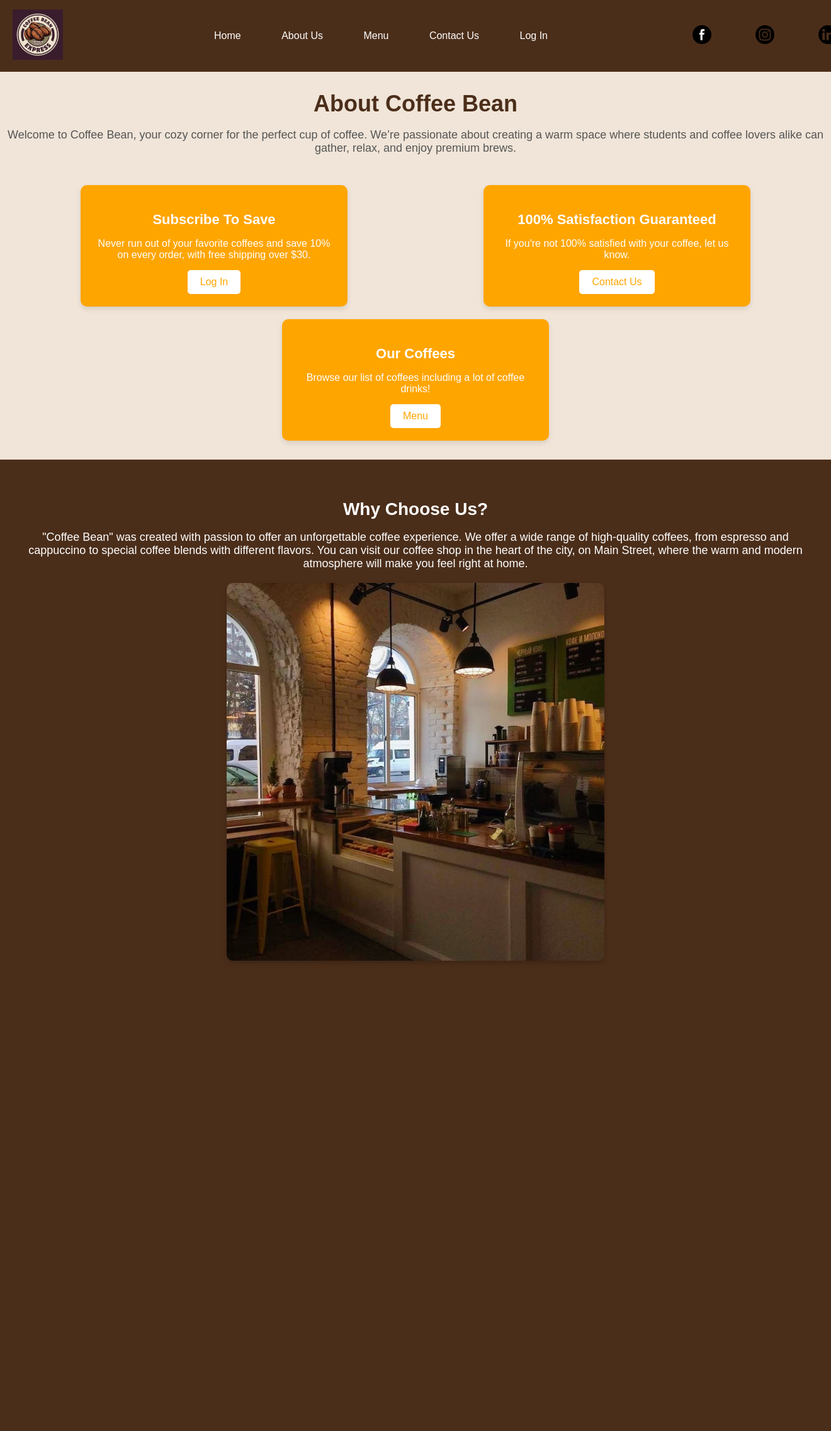
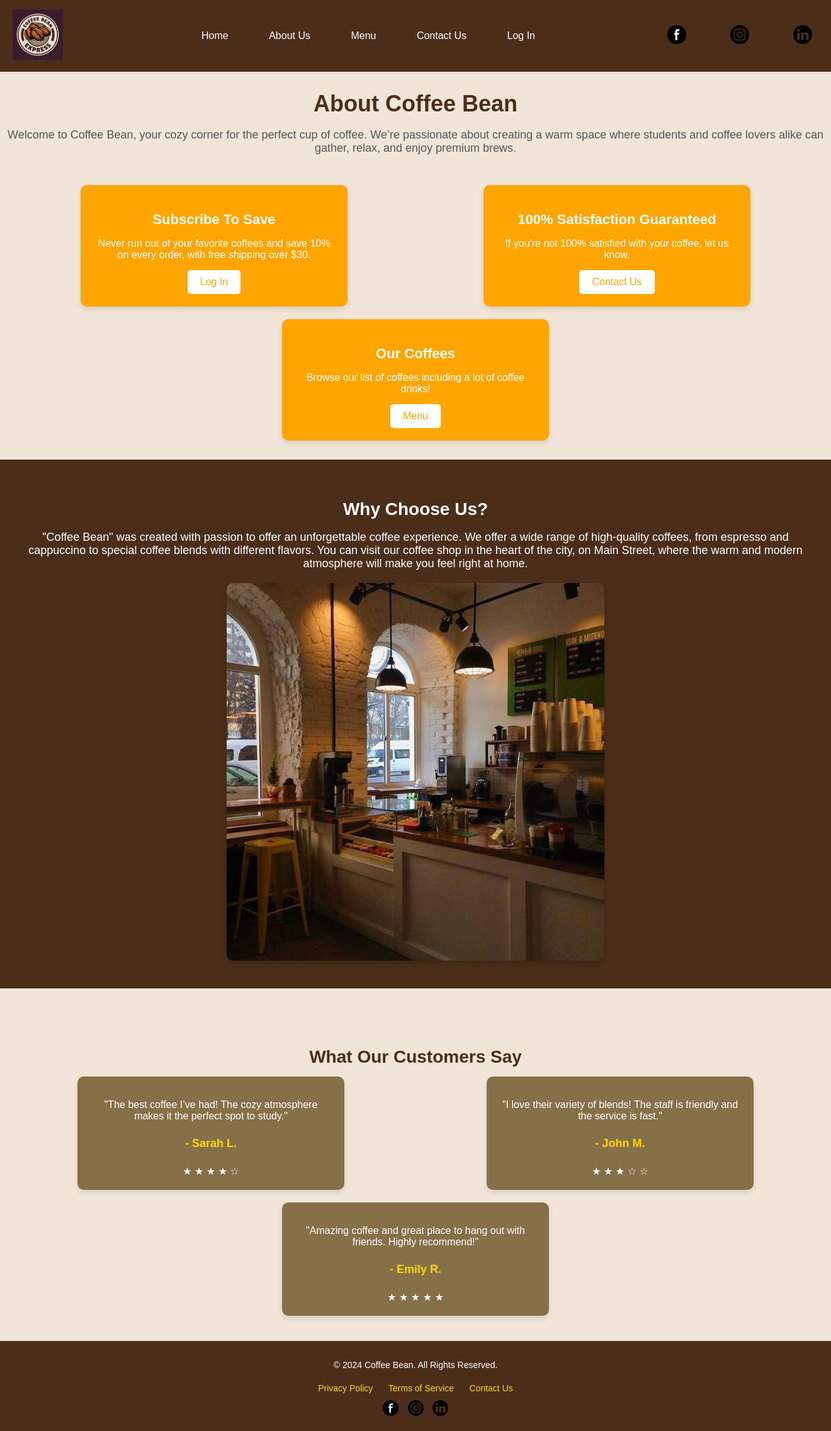
Before and after one commit to deaamanii/CoffeeShop, a PHP site: page /aboutus.html in a window 1320 px wide; the page is wider, and only the part inside the window is pictured. Shown: that part at 63% size. Before the commit the page ends 1526 px from the top of that part, so only its background shows below. Run offline with PHP 8.4, Linux system fonts and the light colour scheme.

Commit message:
About Us
Vendosa pjesen tjeter te about us, nje pjese per client reviews dhe footerin

```diff
--- a/aboutus.css
+++ b/aboutus.css
@@ -16,7 +16,7 @@ body {
     align-items: center;
     background-color: #4b2e1a;
     padding: 15px 20px;
-    width: 100%;
+    /*width: 100%;*/
     z-index: 10;
 }
 
@@ -176,3 +176,98 @@ body {
         width: 100%;
     }
 }
+
+/* Client Reviews Section */
+.reviews-section {
+    padding: 40px 20px;
+    text-align: center;
+    background-color: #f0e5d8;
+    margin-top: 30px;
+}
+
+.reviews-section h2 {
+    font-size: 28px;
+    margin-bottom: 15px;
+    color: #4b2e1a;
+}
+
+.reviews-container {
+    display: flex;
+    justify-content: space-around;
+    flex-wrap: wrap;
+    gap: 20px;
+}
+
+.review-card {
+    background-color: #867048;
+    padding: 20px;
+    border-radius: 10px;
+    color: #fff;
+    width: 30%;
+    text-align: center;
+    box-shadow: 0 4px 8px rgba(0, 0, 0, 0.1);
+}
+
+.review-card p {
+    font-size: 16px;
+    margin-bottom: 15px;
+}
+
+.review-card h4 {
+    font-size: 18px;
+    font-weight: bold;
+    color: #ffd700;
+}
+
+/* Footer Styling */
+.footerWrapper {
+    margin-top: auto; /* Ensures footer stays at the bottom */
+    width: 100%;
+}
+
+.footerContainer {
+    background-color: #4b2e1a;
+    color: #ffffff;
+    padding: 20px 10px;
+    text-align: center;
+}
+
+.footerContent {
+    max-width: 1200px;
+    margin: 0 auto;
+    display: flex;
+    flex-direction: column;
+    align-items: center;
+}
+
+.footerContent p {
+    font-size: 14px;
+    margin: 10px 0;
+}
+
+.footerLinks {
+    margin: 10px 0;
+}
+
+.footerLinks a {
+    color: #ffd700;
+    text-decoration: none;
+    margin: 0 10px;
+    font-size: 14px;
+    transition: color 0.3s ease;
+}
+
+.footerLinks a:hover {
+    color: #ffffff;
+}
+
+.footerSocial img {
+    height: 25px;
+    width: 25px;
+    margin: 0 5px;
+    transition: transform 0.3s ease;
+}
+
+.footerSocial img:hover {
+    transform: scale(1.2);
+}
--- a/aboutus.html
+++ b/aboutus.html
@@ -56,3 +56,65 @@
             <p>"Coffee Bean" was created with passion to offer an unforgettable coffee experience. We offer a wide range of high-quality coffees, from espresso and cappuccino to special coffee blends with different flavors. You can visit our coffee shop in the heart of the city, on Main Street, where the warm and modern atmosphere will make you feel right at home.</p>
             <img src="images/foto.jpg" alt="Cozy Coffee Shop" class="highlight-image">
         </section>
+
+        <!-- Client Reviews Section -->
+        <section class="reviews-section">
+            <h2>What Our Customers Say</h2>
+            <div class="reviews-container">
+                <div class="review-card">
+                    <p>"The best coffee I’ve had! The cozy atmosphere makes it the perfect spot to study."</p>
+                    <h4>- Sarah L.</h4>
+                    <div class="stars">
+                        <span class="star">&#9733;</span>
+                        <span class="star">&#9733;</span>
+                        <span class="star">&#9733;</span>
+                        <span class="star">&#9733;</span>
+                        <span class="star">&#9734;</span>
+                    </div>
+                </div>
+                <div class="review-card">
+                    <p>"I love their variety of blends! The staff is friendly and the service is fast."</p>
+                    <h4>- John M.</h4>
+                    <div class="stars">
+                        <span class="star">&#9733;</span>
+                        <span class="star">&#9733;</span>
+                        <span class="star">&#9733;</span>
+                        <span class="star">&#9734;</span>
+                        <span class="star">&#9734;</span>
+                    </div>
+                </div>
+                <div class="review-card">
+                    <p>"Amazing coffee and great place to hang out with friends. Highly recommend!"</p>
+                    <h4>- Emily R.</h4>
+                    <div class="stars">
+                        <span class="star">&#9733;</span>
+                        <span class="star">&#9733;</span>
+                        <span class="star">&#9733;</span>
+                        <span class="star">&#9733;</span>
+                        <span class="star">&#9733;</span>
+                    </div>
+                </div>
+            </div>
+        </section>
+    </main>
+
+    <!-- Footer Section -->
+    <div class="footerWrapper">
+        <footer class="footerContainer">
+            <div class="footerContent">
+                <p>&copy; 2024 Coffee Bean. All Rights Reserved.</p>
+                <div class="footerLinks">
+                    <a href="privacy.html">Privacy Policy</a>
+                    <a href="terms.html">Terms of Service</a>
+                    <a href="contactus.html">Contact Us</a>
+                </div>
+                <div class="footerSocial">
+                    <a href="https://www.facebook.com/"><img src="images/facebook.png" alt="Facebook"></a>
+                    <a href="https://www.instagram.com/"><img src="images/instagram.png" alt="Instagram"></a>
+                    <a href="https://www.linkedin.com/"><img src="images/linkedin.png" alt="LinkedIn"></a>
+                </div>
+            </div>
+        </footer>
+    </div>
+</body>
+</html>
```
